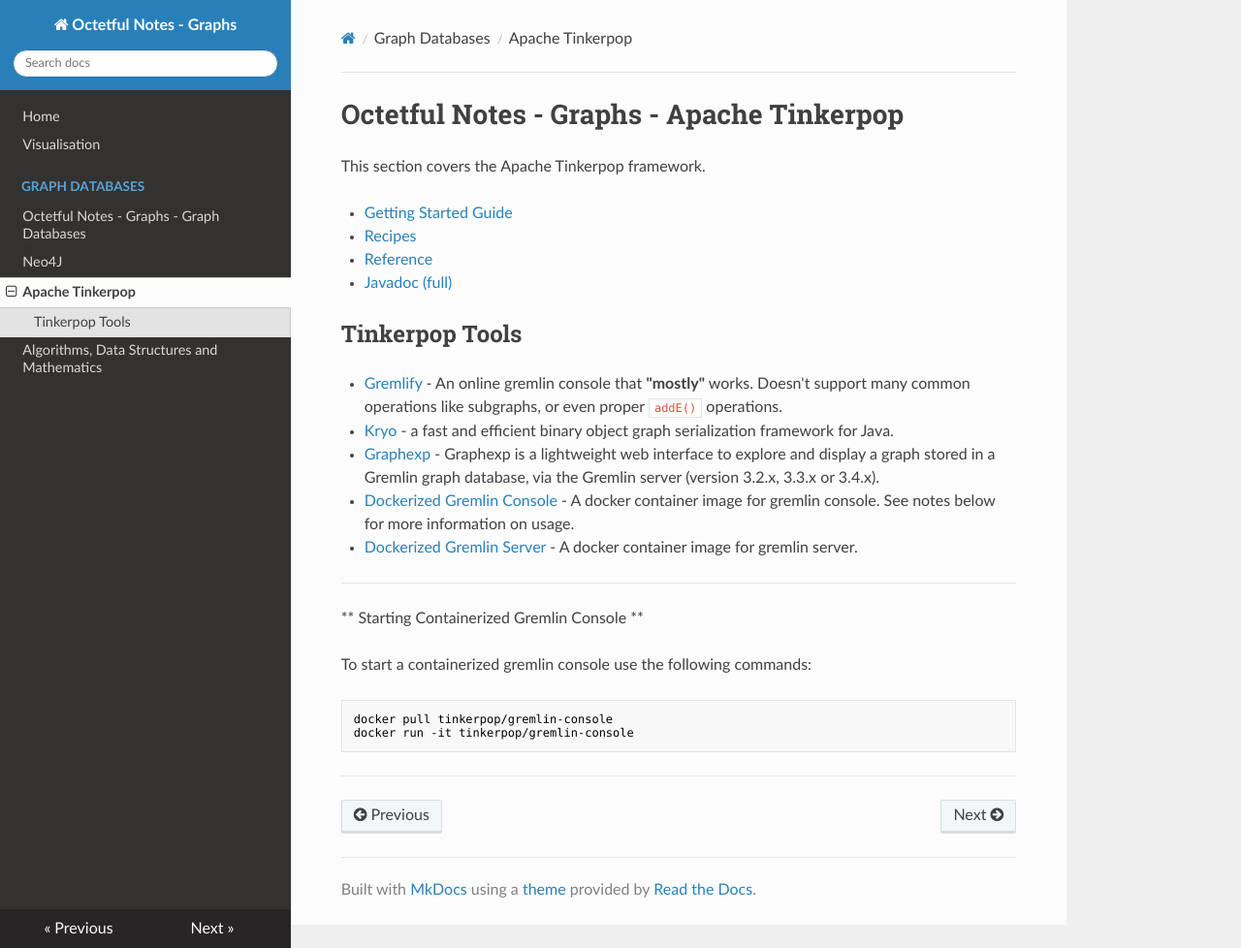
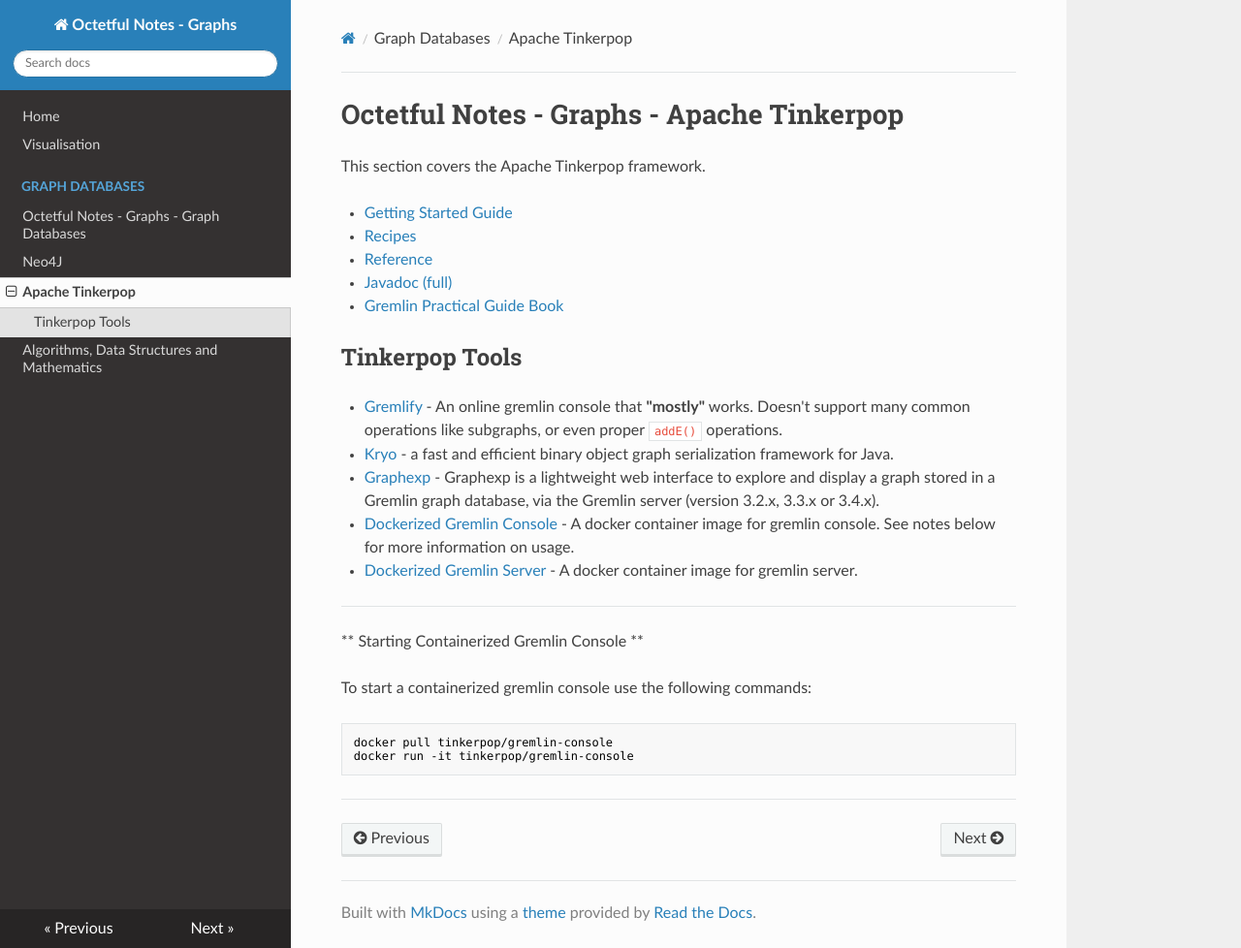
Before and after one commit to octetful-notes/on-graphs, an MkDocs documentation site: the page built from docs/graphdb/tinkerpop.md, in a window 1280 px wide and 978 px high. Shown: the whole window at 97% size. Built offline with MkDocs 1.6.1, drawn with Linux system fonts in a browser that asks for light colours; nearby versions of some CDN libraries.

Commit message:
Add gremlin practical guide link

```diff
--- a/docs/graphdb/tinkerpop.md
+++ b/docs/graphdb/tinkerpop.md
@@ -6,6 +6,7 @@
 - [Recipes](https://tinkerpop.apache.org/docs/current/recipes/)
 - [Reference](https://tinkerpop.apache.org/docs/current/reference/)
 - [Javadoc (full)](https://tinkerpop.apache.org/javadocs/3.4.8/full/)
+- [Gremlin Practical Guide Book](http://kelvinlawrence.net/book/Gremlin-Graph-Guide.html)
 
 ## Tinkerpop Tools
 - [Gremlify](https://gremlify.com/) - An online gremlin console that **"mostly"** works. Doesn't support many common operations like subgraphs, or even proper `addE()` operations.
```
